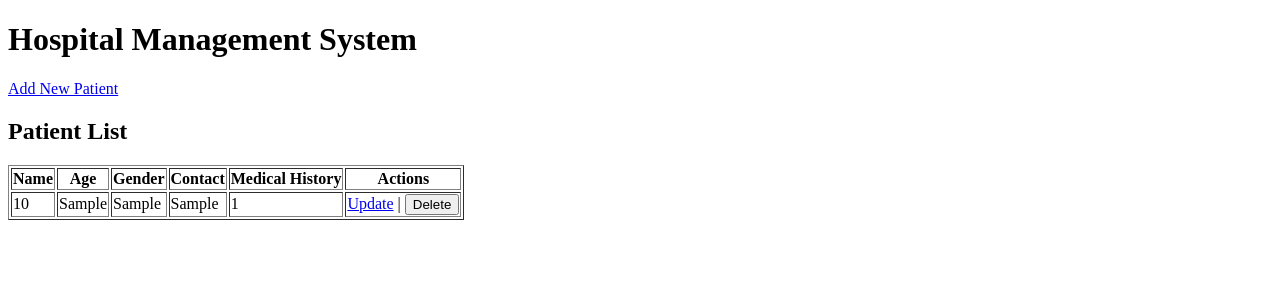
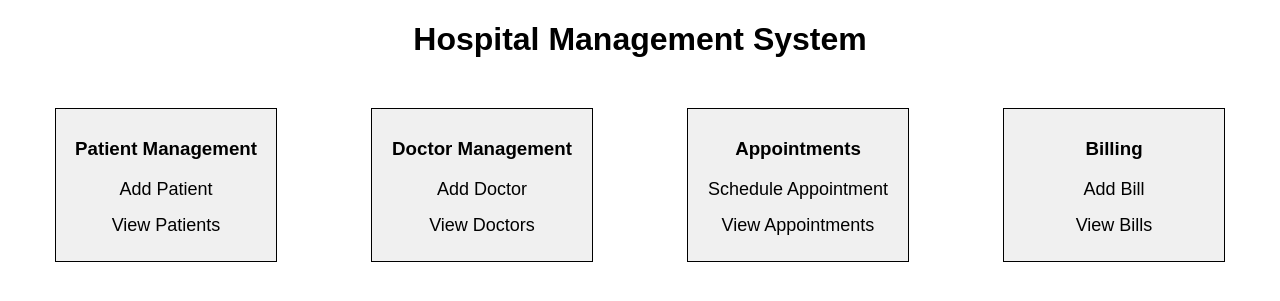
Before and after one commit to awankhede7git/DBMS_project, a Flask app: page / in a window 1280 px wide. Shown: the top 301 px of the page. Run offline with Flask 3, Linux system fonts and the light colour scheme; tables that the repository leaves empty or names only in its code hold one stand-in row (values such as "Sample post").

Commit message:
adding html pages

```diff
--- a/app.py
+++ b/app.py
@@ -6,19 +6,32 @@ app = Flask(__name__)
 # Database connection
 db = mysql.connector.connect(
     host="localhost",
-    user="root",   # Use your MySQL username
-    password="AryaonSQL7#",  # Your MySQL password
+    user="root",
+    password="AryaonSQL7#",
     database="HospitalDB"
 )
 cursor = db.cursor()
 
+# Home route
 @app.route('/')
 def home():
+    return render_template('index.html')
+
+# Route to view all patients
+@app.route('/patients')
+def view_patients():
     cursor.execute("SELECT * FROM Patient")
     patients = cursor.fetchall()
-    return render_template('index.html', patients=patients)
+    return render_template('patients.html', patients=patients)
 
-# Route to handle adding a new patient
+# Route to delete a patient by their ID
+@app.route('/delete_patient/<int:patient_id>')
+def delete_patient(patient_id):
+    cursor.execute("DELETE FROM Patient WHERE PatientID = %s", (patient_id,))
+    db.commit()
+    return redirect(url_for('view_patients'))
+
+# Route to add a patient
 @app.route('/add_patient', methods=['GET', 'POST'])
 def add_patient():
     if request.method == 'POST':
@@ -33,15 +46,12 @@ def add_patient():
             (name, age, gender, contact, medical_history)
         )
         db.commit()
-        return redirect(url_for('home'))
+        return redirect(url_for('view_patients'))
     return render_template('add_patient.html')
 
-# Route to handle updating a patient's details
-@app.route('/update_patient/<int:patient_id>', methods=['GET', 'POST'])
-def update_patient(patient_id):
-    cursor.execute("SELECT * FROM Patient WHERE PatientID = %s", (patient_id,))
-    patient = cursor.fetchone()
-
+# Route to update a patient
+@app.route('/edit_patient/<int:patient_id>', methods=['GET', 'POST'])
+def edit_patient(patient_id):
     if request.method == 'POST':
         name = request.form['name']
         age = request.form['age']
@@ -54,16 +64,186 @@ def update_patient(patient_id):
             (name, age, gender, contact, medical_history, patient_id)
         )
         db.commit()
-        return redirect(url_for('home'))
+        return redirect(url_for('view_patients'))
 
-    return render_template('update_patient.html', patient=patient)
+    cursor.execute("SELECT * FROM Patient WHERE PatientID=%s", (patient_id,))
+    patient = cursor.fetchone()
+    return render_template('edit_patient.html', patient=patient)
 
-# Route to handle deleting a patient
-@app.route('/delete_patient/<int:patient_id>', methods=['POST'])
-def delete_patient(patient_id):
-    cursor.execute("DELETE FROM Patient WHERE PatientID = %s", (patient_id,))
+# Route to view list of doctors
+@app.route('/doctors')
+def view_doctors():
+    cursor.execute("SELECT * FROM Doctor")
+    doctors = cursor.fetchall()
+    return render_template('doctors.html', doctors=doctors)
+
+# Route to delete a doctor by their ID
+@app.route('/delete_doctor/<int:doctor_id>')
+def delete_doctor(doctor_id):
+    cursor.execute("DELETE FROM Doctor WHERE DoctorID = %s", (doctor_id,))
     db.commit()
-    return redirect(url_for('home'))
+    return redirect(url_for('view_doctors'))  # Redirect to the view doctors page
+
+# Route to add a doctor
+@app.route('/add_doctor', methods=['GET', 'POST'])
+def add_doctor():
+    if request.method == 'POST':
+        name = request.form['name']
+        specialization = request.form['specialization']
+        contact = request.form['contact']
+
+        cursor.execute(
+            "INSERT INTO Doctor (Name, Specialization, Contact) VALUES (%s, %s, %s)",
+            (name, specialization, contact)
+        )
+        db.commit()
+        return redirect(url_for('view_doctors'))
+    return render_template('add_doctor.html')
+
+# Route to update a doctor
+@app.route('/edit_doctor/<int:doctor_id>', methods=['GET', 'POST'])
+def edit_doctor(doctor_id):
+    if request.method == 'POST':
+        name = request.form['name']
+        specialization = request.form['specialization']
+        contact = request.form['contact']
+
+        cursor.execute(
+            "UPDATE Doctor SET Name=%s, Specialization=%s, Contact=%s WHERE DoctorID=%s",
+            (name, specialization, contact, doctor_id)
+        )
+        db.commit()
+        return redirect(url_for('view_doctors'))
+
+    cursor.execute("SELECT * FROM Doctor WHERE DoctorID=%s", (doctor_id,))
+    doctor = cursor.fetchone()
+    return render_template('edit_doctor.html', doctor=doctor)
+
+# Route to view list of appointments
+@app.route('/appointments')
+def view_appointments():
+    cursor.execute("""
+        SELECT Appointment.AppointmentID, Patient.Name, Doctor.Name, Appointment.Date, Appointment.Time
+        FROM Appointment
+        JOIN Patient ON Appointment.PatientID = Patient.PatientID
+        JOIN Doctor ON Appointment.DoctorID = Doctor.DoctorID
+    """)
+    appointments = cursor.fetchall()
+    return render_template('appointments.html', appointments=appointments)
+
+# Route to delete an appointment by its ID
+@app.route('/delete_appointment/<int:appointment_id>')
+def delete_appointment(appointment_id):
+    cursor.execute("DELETE FROM Appointment WHERE AppointmentID = %s", (appointment_id,))
+    db.commit()
+    return redirect(url_for('view_appointments'))  # Redirect to the view appointments page
+
+# Route to add an appointment
+@app.route('/add_appointment', methods=['GET', 'POST'])
+def add_appointment():
+    if request.method == 'POST':
+        patient_id = request.form['patient_id']
+        doctor_id = request.form['doctor_id']
+        date = request.form['date']
+        time = request.form['time']
+
+        cursor.execute(
+            "INSERT INTO Appointment (PatientID, DoctorID, Date, Time) VALUES (%s, %s, %s, %s)",
+            (patient_id, doctor_id, date, time)
+        )
+        db.commit()
+        return redirect(url_for('view_appointments'))
+
+    cursor.execute("SELECT * FROM Patient")
+    patients = cursor.fetchall()
+    cursor.execute("SELECT * FROM Doctor")
+    doctors = cursor.fetchall()
+
+    return render_template('add_appointment.html', patients=patients, doctors=doctors)
+
+# Route to update an appointment
+@app.route('/edit_appointment/<int:appointment_id>', methods=['GET', 'POST'])
+def edit_appointment(appointment_id):
+    if request.method == 'POST':
+        patient_id = request.form['patient_id']
+        doctor_id = request.form['doctor_id']
+        date = request.form['date']
+        time = request.form['time']
+
+        cursor.execute(
+            "UPDATE Appointment SET PatientID=%s, DoctorID=%s, Date=%s, Time=%s WHERE AppointmentID=%s",
+            (patient_id, doctor_id, date, time, appointment_id)
+        )
+        db.commit()
+        return redirect(url_for('view_appointments'))
+
+    cursor.execute("SELECT * FROM Appointment WHERE AppointmentID=%s", (appointment_id,))
+    appointment = cursor.fetchone()
+    cursor.execute("SELECT * FROM Patient")
+    patients = cursor.fetchall()
+    cursor.execute("SELECT * FROM Doctor")
+    doctors = cursor.fetchall()
+
+    return render_template('edit_appointment.html', appointment=appointment, patients=patients, doctors=doctors)
+
+# Route to view list of bills
+@app.route('/bills')
+def view_bills():
+    cursor.execute("""
+        SELECT BillID, Patient.Name, TotalAmount, Date
+        FROM Billing
+        JOIN Patient ON Billing.PatientID = Patient.PatientID
+    """)
+    bills = cursor.fetchall()
+    return render_template('bills.html', bills=bills)
+
+# Route to delete a bill by its ID
+@app.route('/delete_bill/<int:bill_id>')
+def delete_bill(bill_id):
+    cursor.execute("DELETE FROM Bill WHERE BillID = %s", (bill_id,))
+    db.commit()
+    return redirect(url_for('view_bills'))  # Redirect to the view bills page
+
+# Route to add a bill
+@app.route('/add_bill', methods=['GET', 'POST'])
+def add_bill():
+    if request.method == 'POST':
+        patient_id = request.form['patient_id']
+        total_amount = request.form['total_amount']
+        date = request.form['date']
+
+        cursor.execute(
+            "INSERT INTO Billing (PatientID, TotalAmount, Date) VALUES (%s, %s, %s)",
+            (patient_id, total_amount, date)
+        )
+        db.commit()
+        return redirect(url_for('view_bills'))
+
+    cursor.execute("SELECT * FROM Patient")
+    patients = cursor.fetchall()
+    return render_template('add_bill.html', patients=patients)
+
+# Route to update a bill
+@app.route('/edit_bill/<int:bill_id>', methods=['GET', 'POST'])
+def edit_bill(bill_id):
+    if request.method == 'POST':
+        patient_id = request.form['patient_id']
+        total_amount = request.form['total_amount']
+        date = request.form['date']
+
+        cursor.execute(
+            "UPDATE Billing SET PatientID=%s, TotalAmount=%s, Date=%s WHERE BillID=%s",
+            (patient_id, total_amount, date, bill_id)
+        )
+        db.commit()
+        return redirect(url_for('view_bills'))
+
+    cursor.execute("SELECT * FROM Billing WHERE BillID=%s", (bill_id,))
+    bill = cursor.fetchone()
+    cursor.execute("SELECT * FROM Patient")
+    patients = cursor.fetchall()
+
+    return render_template('edit_bill.html', bill=bill, patients=patients)
 
 if __name__ == "__main__":
     app.run(debug=True)
--- a/templates/index.html
+++ b/templates/index.html
@@ -3,38 +3,62 @@
 <head>
     <meta charset="UTF-8">
     <meta name="viewport" content="width=device-width, initial-scale=1.0">
-    <title>Hospital Management</title>
-    <link rel="stylesheet" href="/static/style.css">
+    <title>Hospital Management System</title>
+    <style>
+        body {
+            font-family: Arial, sans-serif;
+        }
+        h1 {
+            text-align: center;
+        }
+        .container {
+            display: flex;
+            justify-content: space-around;
+            margin-top: 50px;
+        }
+        .menu {
+            padding: 10px;
+            text-align: center;
+            border: 1px solid #000;
+            background-color: #f0f0f0;
+            width: 200px;
+        }
+        .menu a {
+            display: block;
+            margin: 15px 0;
+            text-decoration: none;
+            color: black;
+            font-size: 18px;
+        }
+    </style>
 </head>
 <body>
     <h1>Hospital Management System</h1>
-    <a href="/add_patient">Add New Patient</a>
 
-    <h2>Patient List</h2>
-    <table border="1">
-        <tr>
-            <th>Name</th>
-            <th>Age</th>
-            <th>Gender</th>
-            <th>Contact</th>
-            <th>Medical History</th>
-            <th>Actions</th>
-        </tr>
-        {% for patient in patients %}
-        <tr>
-            <td>{{ patient[1] }}</td>
-            <td>{{ patient[2] }}</td>
-            <td>{{ patient[3] }}</td>
-            <td>{{ patient[4] }}</td>
-            <td>{{ patient[5] }}</td>
-            <td>
-                <a href="/update_patient/{{ patient[0] }}">Update</a> |
-                <form action="/delete_patient/{{ patient[0] }}" method="POST" style="display:inline;">
-                    <button type="submit">Delete</button>
-                </form>
-            </td>
-        </tr>
-        {% endfor %}
-    </table>
+    <div class="container">
+        <div class="menu">
+            <h3>Patient Management</h3>
+            <a href="/add_patient">Add Patient</a>
+            <a href="/patients">View Patients</a>
+        </div>
+
+        <div class="menu">
+            <h3>Doctor Management</h3>
+            <a href="/add_doctor">Add Doctor</a>
+            <a href="/doctors">View Doctors</a>
+        </div>
+
+        <div class="menu">
+            <h3>Appointments</h3>
+            <a href="/add_appointment">Schedule Appointment</a>
+            <a href="/appointments">View Appointments</a>
+        </div>
+
+        <div class="menu">
+            <h3>Billing</h3>
+            <a href="/add_bill">Add Bill</a>
+            <a href="/bills">View Bills</a>
+        </div>
+    </div>
 </body>
 </html>
```
Also changed, not shown: templates/add_appointment.html (added, +35 -0 lines), templates/add_bill.html (added, +28 -0 lines), templates/add_doctor.html (added, +27 -0 lines), templates/appointments.html (added, +35 -0 lines), templates/bills.html (added, +33 -0 lines), templates/doctors.html (added, +35 -0 lines), templates/edit_appointment.html (added, +36 -0 lines), templates/edit_bill.html (added, +29 -0 lines), templates/edit_doctor.html (added, +23 -0 lines), templates/edit_patient.html (added, +29 -0 lines), templates/patients.html (added, +36 -0 lines), templates/update_patient.html (deleted, +0 -30 lines).
